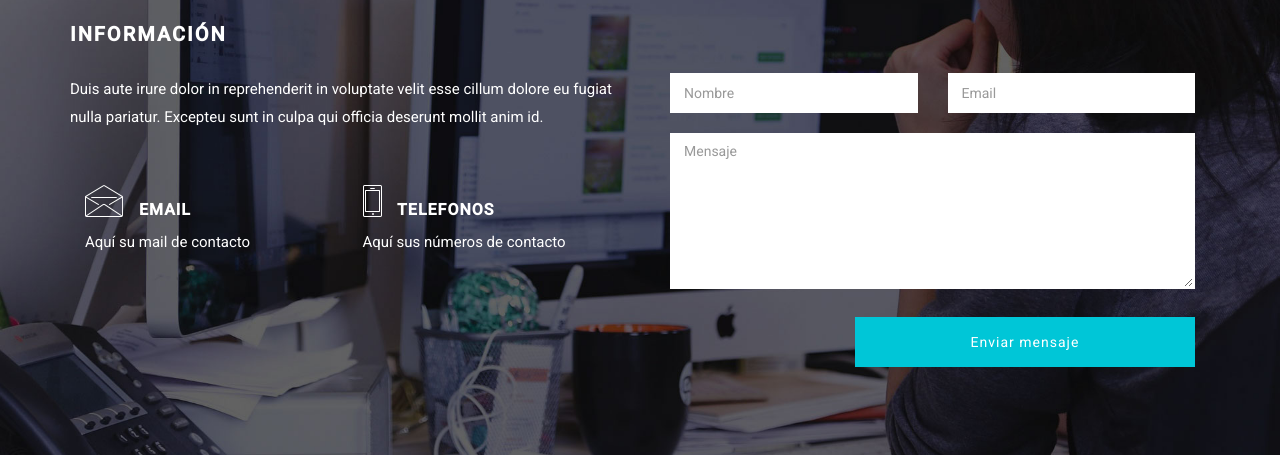
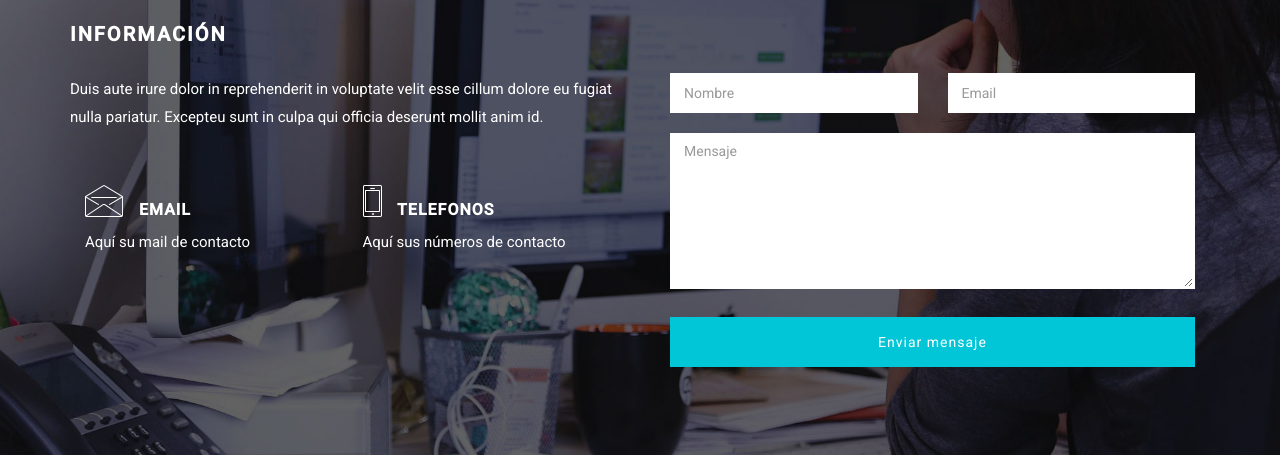
Before and after one commit to fraanciiss/elproyectoreloco, a plain HTML site: page index.html in a window 1280 px wide. Shown: the part 2613-3068 px from the top of the page. Drawn offline with Linux system fonts and the light colour scheme; some packages are replaced by stand-ins of ours.

Commit message:
Update index.html

```diff
--- a/index.html
+++ b/index.html
@@ -385,7 +385,7 @@
 					<div class="col-md-12 col-sm-12">
 						<textarea class="form-control" placeholder="Mensaje" rows="7" name="message"></textarea>
 					</div>
-					<div class="col-md-offset-4 col-md-8 col-sm-offset-4 col-sm-8">
+					<div class="col-md-12">
 						<input type="submit" class="form-control" value="Enviar mensaje">
 					</div>
 				</form>
```
